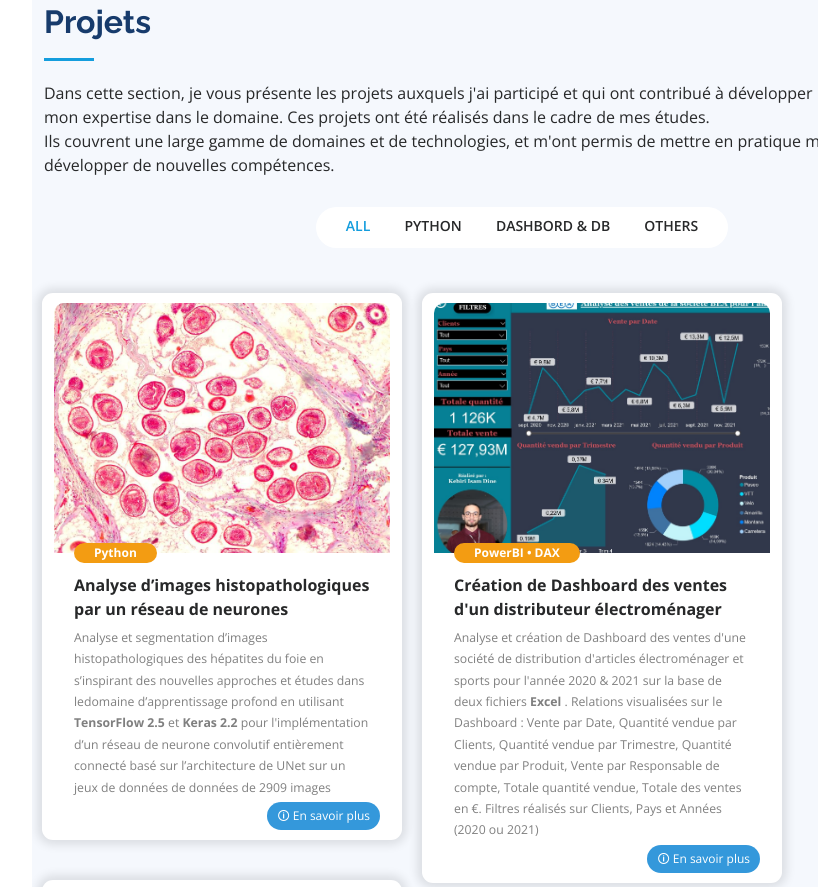
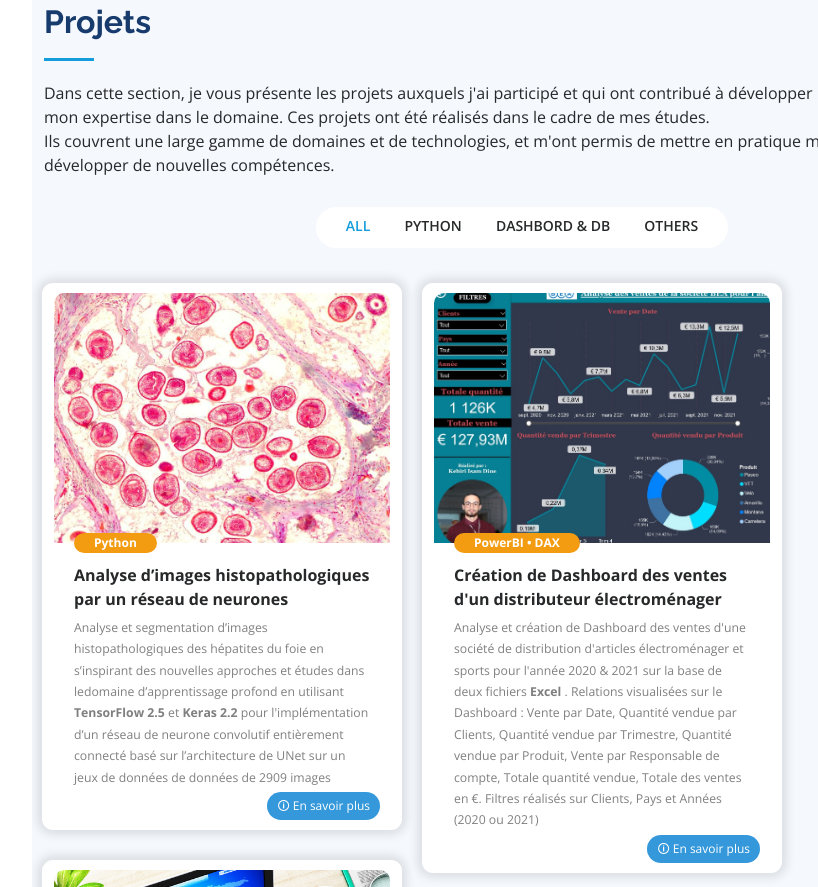
Before and after one commit to kebiri-isam-dine/kebiri-isam-dine.github.io, a plain HTML site: page index.html in a window 1280 px wide. Shown: the part 4256-5143 px from the top of the page, without its empty margins (268-1086 px from the left). Drawn offline with nearby package versions, Linux system fonts and the light colour scheme.

Commit message:
upsate portfolio v2.0

```diff
--- a/assets/css/style.css
+++ b/assets/css/style.css
@@ -657,7 +657,8 @@ section {
   box-shadow: 0px 0px 10px 5px rgba(0, 0, 0, 0.1);
   text-align: left;
   vertical-align: top;
-  margin: 10px;
+  margin-right: 10px;
+  margin-left: 10px;
   padding-top: 10px;
   background: rgb(255, 255, 255);
 }
```
